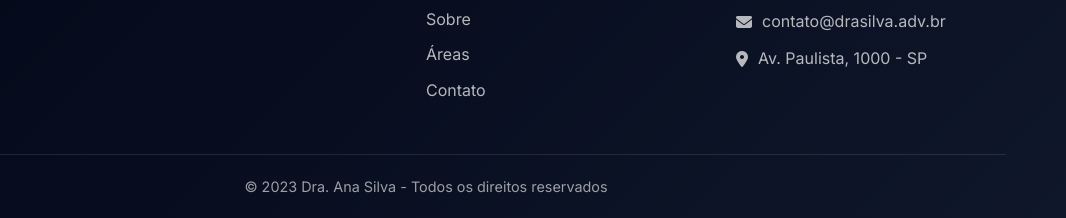
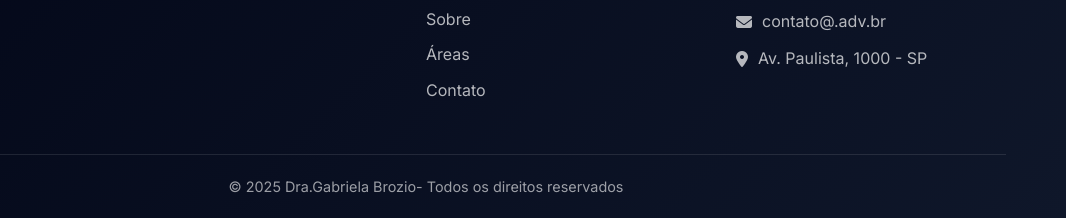
Before and after one commit to danzPC/DraGabriela-Brozio, a plain HTML site: page index.html in a window 1280 px wide. Shown: the part 3621-3839 px from the top of the page, 214-1280 px from the left. Drawn offline with nearby package versions, Linux system fonts and the light colour scheme.

Commit message:
Update index.html

```diff
--- a/index.html
+++ b/index.html
@@ -345,12 +345,12 @@
                 <div class="footer-contato">
                     <h4>Contato</h4>
                     <p><i class="fab fa-whatsapp"></i> (11) 99999-9999</p>
-                    <p><i class="fas fa-envelope"></i> contato@drasilva.adv.br</p>
+                    <p><i class="fas fa-envelope"></i> contato@.adv.br</p>
                     <p><i class="fas fa-map-marker-alt"></i> Av. Paulista, 1000 - SP</p>
                 </div>
             </div>
             <div class="footer-bottom">
-                <p>&copy; 2023 Dra. Ana Silva - Todos os direitos reservados</p>
+                <p>&copy; 2025 Dra.Gabriela Brozio- Todos os direitos reservados </p>
             </div>
         </div>
     </footer>
```
